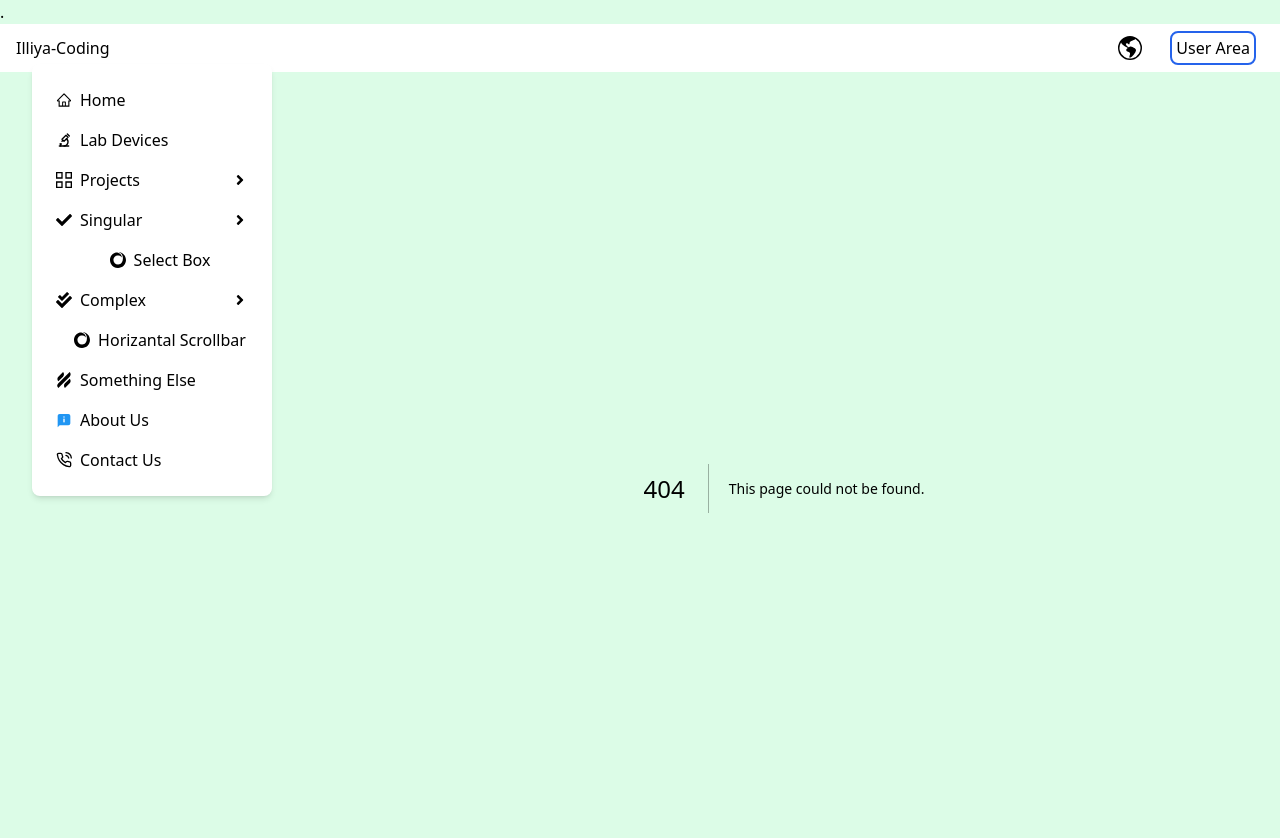
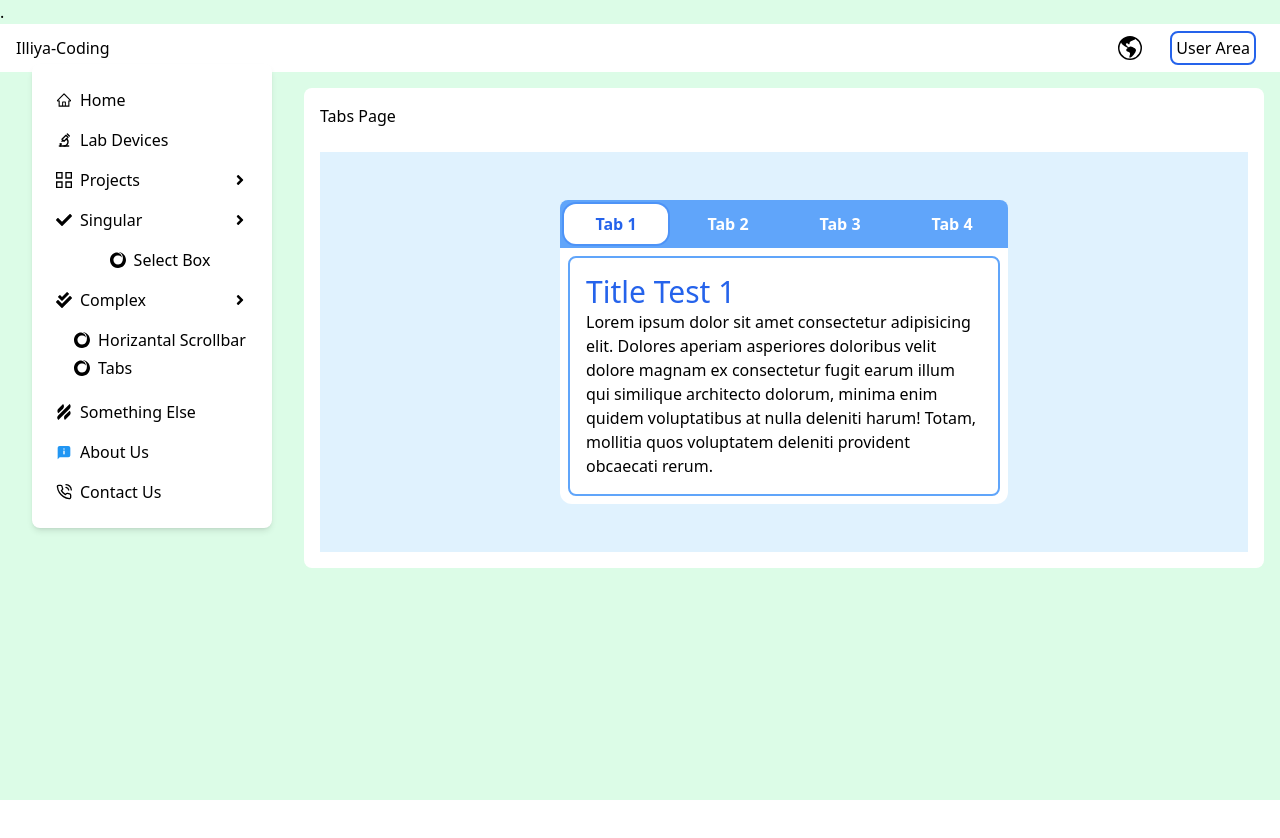
Before and after one commit to amjadataallah/nextjs-adminPanel, a Next.js app: page /complex/tabs in a window 1280 px wide. Before the commit this address had no page. Shown: the top 838 px of the page. After the commit the page ends 800 px from the top, so only its background shows below. Built offline with nearby package versions, Linux system fonts and the light colour scheme.

Commit message:
feat: Tabs page and component

```diff
--- a/app/complex/horizantal-scrollbar/page.jsx
+++ b/app/complex/horizantal-scrollbar/page.jsx
@@ -36,7 +36,7 @@
 ];
 
 // create 20 random fake users
-const users = new Array(20).fill(0).map((item, index) => {
+const users = new Array(40).fill(0).map((item, index) => {
   return {
     id: index,
     username: `U#${index}`,
--- /dev/null
+++ b/app/complex/tabs/page.jsx
@@ -0,0 +1,75 @@
+import TabsComponent from "@/components/tabs/TabsComponent";
+import React from "react";
+
+const TabsPage = () => {
+  return (
+    <div className="bg-white rounded-lg mx-4 p-4">
+      <h1>Tabs Page</h1>
+      <br />
+      <TabsComponent items={items} />
+    </div>
+  );
+};
+
+export default TabsPage;
+
+const items = [
+  {
+    title: "Tab 1",
+    content: (
+      <div className="border-2 border-blue-400 rounded-lg p-4">
+        <h1 className="text-3xl text-blue-600">Title Test 1</h1>
+        <p>
+          Lorem ipsum dolor sit amet consectetur adipisicing elit. Dolores
+          aperiam asperiores doloribus velit dolore magnam ex consectetur fugit
+          earum illum qui similique architecto dolorum, minima enim quidem
+          voluptatibus at nulla deleniti harum! Totam, mollitia quos voluptatem
+          deleniti provident obcaecati rerum.
+        </p>
+      </div>
+    ),
+  },
+  {
+    title: "Tab 2",
+    content: (
+      <div className="border-2 border-blue-400 rounded-lg p-4">
+        <h1 className="text-3xl text-blue-600">Title Test 2</h1>
+        <p>
+          Lorem ipsum dolor sit amet consectetur adipisicing elit. Dolores
+          aperiam asperiores dolo iti harum! Totam, mollitia quos voluptatem
+          deleniti provident obcaecati rerum.
+        </p>
+      </div>
+    ),
+  },
+  {
+    title: "Tab 3",
+    content: (
+      <div className="border-2 border-blue-400 rounded-lg p-4">
+        <h1 className="text-3xl text-blue-600">Title Test 3</h1>
+        <p>
+          Lorem ipsum dolor sit amet consectetur adipisicing elit. Dolores
+          aperiam asperiores doloribus velit dolore magnam ex consectetur fugit
+          earum illum qui similique architecto dolorum, minima enim quidem
+          voluptatibus at nulla deleniti harum! Totam, mollitia quos voluptatem
+          deleniti provident obcaecati rerum. amet consectetur adipisicing elit.
+          Dolores aperiam asperiores doloribus velit dolore magnam ex
+          consectetur fugit earum illum qui similiq
+        </p>
+      </div>
+    ),
+  },
+  {
+    title: "Tab 4",
+    content: (
+      <div className="border-2 border-blue-400 rounded-lg p-4">
+        <h1 className="text-3xl text-blue-600">Title Test 4</h1>
+        <p>
+          Lorem ipsum dolor sit ue architecto dolorum, minima enim quidem
+          voluptatibus at nulla deleniti harum! Totam, mollitia quos voluptatem
+          deleniti provident obcaecati rerum.
+        </p>
+      </div>
+    ),
+  },
+];
--- a/components/layout/layout-sections/MainSidebar.jsx
+++ b/components/layout/layout-sections/MainSidebar.jsx
@@ -52,7 +52,7 @@
             <FaAngleRight />
           </div>
           <ul className="ml-4 mt-4">
-            <li className="flex justify-center items-center gap-2">
+            <li className="flex justify-start items-center gap-2">
               <SiSinglestore />
               <Link href="/singular/selectbox" onClick={closeSideBarHandler}>
                 Select Box
@@ -67,13 +67,19 @@
             <FaAngleRight />
           </div>
           <ul className="mt-4 ml-4">
-            <li className="flex justify-center items-center gap-2">
+            <li className="flex justify-start items-center gap-2">
               <SiSinglestore />
               <Link
                 href="/complex/horizantal-scrollbar"
                 onClick={closeSideBarHandler}
               >
                 Horizantal Scrollbar
+              </Link>
+            </li>
+            <li className="flex justify-start items-center gap-2 my-1">
+              <SiSinglestore />
+              <Link href="/complex/tabs" onClick={closeSideBarHandler}>
+                Tabs
               </Link>
             </li>
           </ul>
--- /dev/null
+++ b/components/tabs/TabsComponent.jsx
@@ -0,0 +1,42 @@
+"use client";
+import { useState, useEffect, useRef } from "react";
+
+const TabsComponent = ({ items }) => {
+  const [selectedTab, setSelectedTab] = useState(0);
+  const firstBtnRef = useRef();
+
+  useEffect(() => {
+    firstBtnRef.current.focus();
+  }, []);
+
+  return (
+    <div className="bg-sky-100 flex justify-center items-center py-12">
+      <div className="max-w-md flex flex-col w-full">
+        <div className="bg-blue-400 p-1 rounded-t-lg flex justify-between items-center gap-x-2 font-bold text-white">
+          {items.map((item, index) => (
+            <button
+              ref={index === 0 ? firstBtnRef : null}
+              key={index}
+              onClick={() => setSelectedTab(index)}
+              className={`outline-none w-full p-2 hover:bg-blue-300 rounded-xl text-cneter focus:ring-2 focus:bg-white focus:text-blue-600 ${
+                selectedTab === index ? "ring-2 bg-white text-blue-600" : ""
+              } `}
+            >
+              {item.title}
+            </button>
+          ))}
+        </div>
+
+        <div className="bg-white p-2 rounded-b-xl">
+          {items.map((item, index) => (
+            <div className={`${selectedTab === index ? "" : "hidden"}`}>
+              {item.content}
+            </div>
+          ))}
+        </div>
+      </div>
+    </div>
+  );
+};
+
+export default TabsComponent;
```
